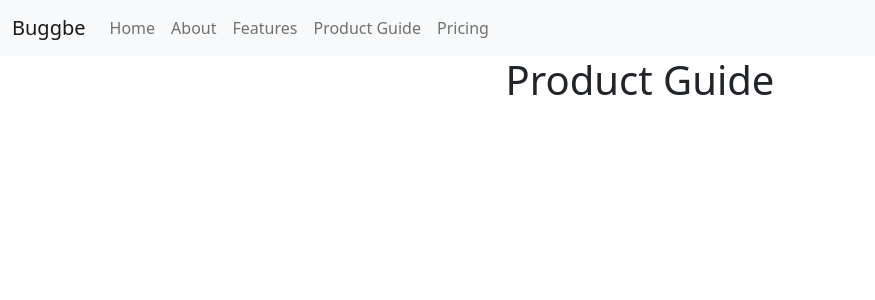
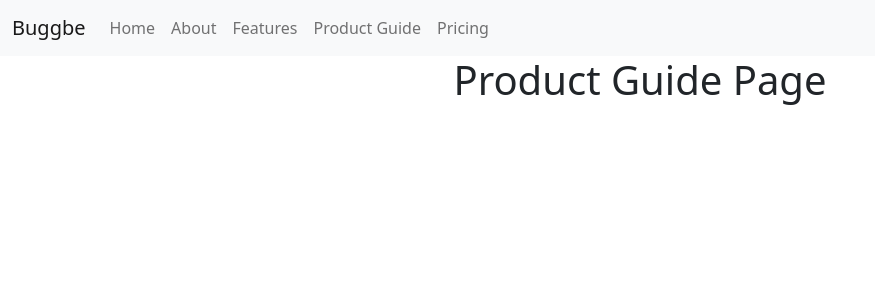
Before and after one commit to aksh40053/buggbe, a React (Create React App) app: page /product-guide in a window 1280 px wide. Shown: the top 300 px of the page, without its empty margins (0-875 px from the left). Built offline with nearby package versions, Linux system fonts and the light colour scheme.

Commit message:
product guide page

```diff
--- a/package.json
+++ b/package.json
@@ -16,8 +16,8 @@
     "web-vitals": "^2.1.4"
   },
   "scripts": {
-    "start": "SET NODE_OPTIONS=--openssl-legacy-provider && react-scripts start",
-    "build": "SET NODE_OPTIONS=--openssl-legacy-provider && react-scripts build",
+    "start": "react-scripts start",
+    "build": "react-scripts build",
     "test": "react-scripts test",
     "eject": "react-scripts eject"
   },
--- a/src/pages/public/product_guide/productGuide.jsx
+++ b/src/pages/public/product_guide/productGuide.jsx
@@ -2,6 +2,6 @@
 
 export const ProductGuide = () => {
   return (
-    <h1>Product Guide</h1>
+    <h1>Product Guide Page</h1>
   )
 }
```
